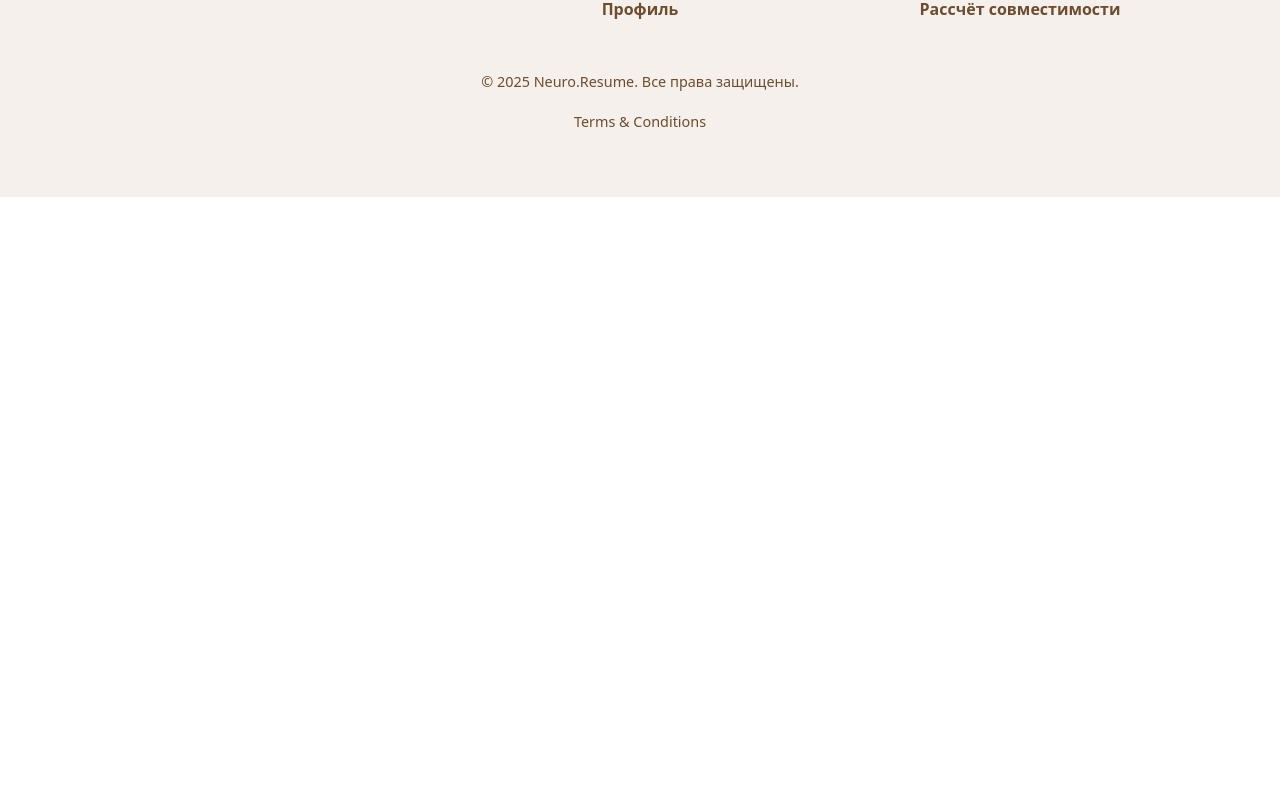
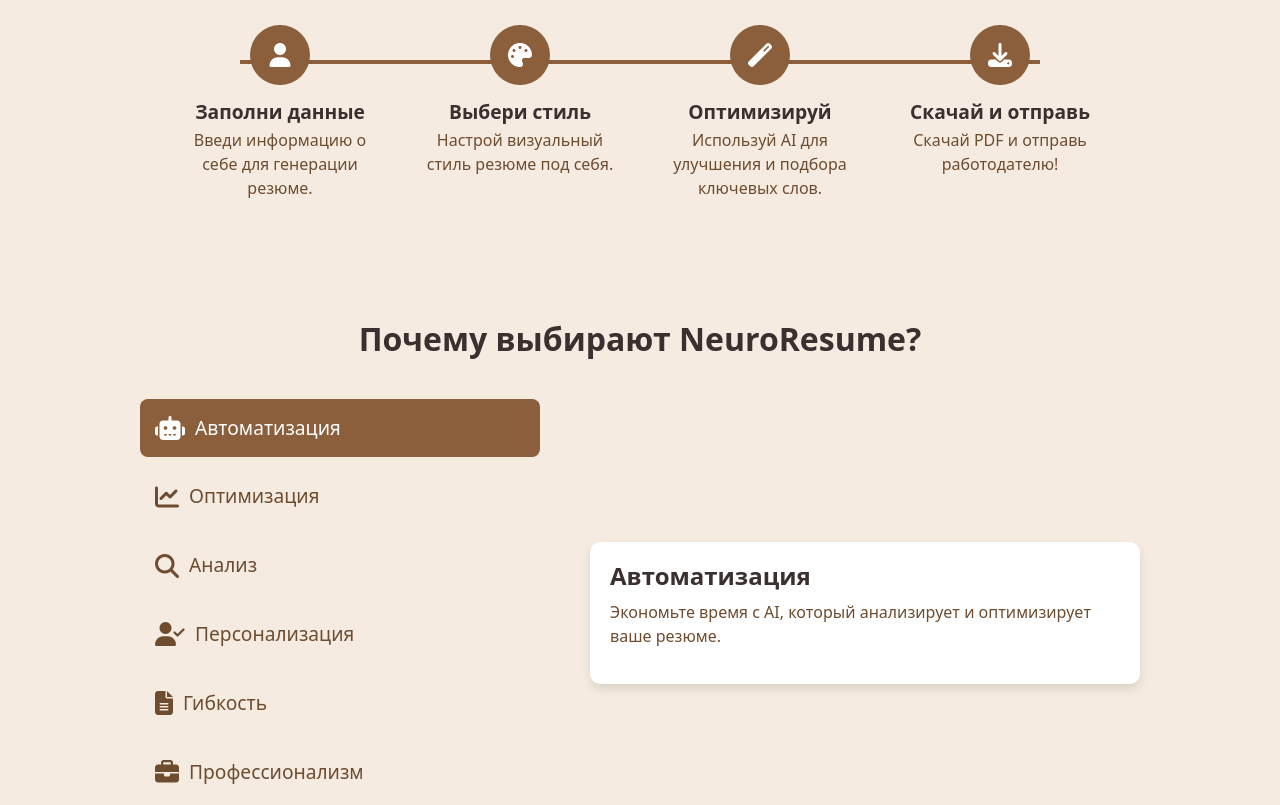
Before and after one commit to xle6yc3k/NeuroResume, a Vue app: page / in a window 1280 px wide. Shown: the part 1175-1980 px from the top of the page. Before the commit the page ends 1372 px from the top, so only its background shows below. Built offline with nearby package versions, Linux system fonts and the light colour scheme.

Commit message:
+Advantages, CallToAction, WorkLogic, +icons

```diff
--- a/package.json
+++ b/package.json
@@ -9,6 +9,7 @@
     "preview": "vite preview"
   },
   "dependencies": {
+    "@fortawesome/fontawesome-free": "^6.7.2",
     "@popperjs/core": "^2.11.8",
     "bootstrap": "^5.3.3",
     "vue": "^3.5.13",
--- /dev/null
+++ b/src/components/AdvantagesSection.vue
@@ -0,0 +1,152 @@
+<template>
+    <section class="advantages fade-up">
+      <div class="container">
+        <h2 class="section-title text-center">Почему выбирают NeuroResume?</h2>
+
+        <div class="advantages-content">
+          <!-- Список преимуществ -->
+          <ul class="advantages-list">
+            <li
+              v-for="(advantage, index) in advantages"
+              :key="index"
+              @mouseover="setActiveAdvantage(index)"
+              :class="{ 'active': activeIndex === index }"
+            >
+              <i :class="advantage.icon" class="advantage-icon"></i>
+              <span>{{ advantage.title }}</span>
+            </li>
+          </ul>
+
+          <!-- Описание преимущества -->
+          <div class="advantage-description">
+            <transition name="fade">
+              <div :key="activeIndex">
+                <h4>{{ advantages[activeIndex].title }}</h4>
+                <p>{{ advantages[activeIndex].description }}</p>
+              </div>
+            </transition>
+          </div>
+        </div>
+      </div>
+    </section>
+  </template>
+
+  <script setup>
+  import { ref } from 'vue';
+
+  const advantages = ref([
+    { icon: "fas fa-robot", title: "Автоматизация", description: "Экономьте время с AI, который анализирует и оптимизирует ваше резюме." },
+    { icon: "fas fa-chart-line", title: "Оптимизация", description: "Алгоритмы AI помогают сделать ваше резюме более заметным для ATS." },
+    { icon: "fas fa-search", title: "Анализ", description: "AI анализирует вакансии и подбирает ключевые навыки для вашего резюме." },
+    { icon: "fas fa-user-check", title: "Персонализация", description: "Настраивайте стиль и содержание резюме под ваши цели и предпочтения." },
+    { icon: "fas fa-file-alt", title: "Гибкость", description: "Создавайте несколько версий резюме для разных вакансий." },
+    { icon: "fas fa-briefcase", title: "Профессионализм", description: "Структурированное и оформленное резюме повышает шансы на успех." }
+  ]);
+
+  const activeIndex = ref(0);
+
+  const setActiveAdvantage = (index) => {
+    activeIndex.value = index;
+  };
+  </script>
+
+  <style>
+  /* 🔹 Основная секция */
+  .advantages {
+    background-color: #f5ebe0;
+    padding: 60px 0;
+  }
+
+  /* 🔹 Заголовок */
+  .section-title {
+    font-size: 2rem;
+    font-weight: bold;
+    color: #3b2f2f;
+    margin-bottom: 40px;
+  }
+
+  /* 🔹 Контейнер преимуществ */
+  .advantages-content {
+    display: flex;
+    justify-content: space-between;
+    align-items: center;
+    max-width: 1000px;
+    margin: 0 auto;
+    gap: 30px;
+  }
+
+  /* 🔹 Список преимуществ */
+  .advantages-list {
+    list-style: none;
+    padding: 0;
+    width: 40%;
+  }
+
+  .advantages-list li {
+    display: flex;
+    align-items: center;
+    padding: 15px;
+    font-size: 1.2rem;
+    color: #6d4c2f;
+    cursor: pointer;
+    transition: 0.3s;
+    border-radius: 8px;
+    margin-bottom: 10px;
+  }
+
+  .advantages-list li:hover,
+  .advantages-list li.active {
+    background: #8b5e3c;
+    color: #fff;
+  }
+
+  .advantage-icon {
+    font-size: 1.5rem;
+    margin-right: 10px;
+  }
+
+  /* 🔹 Описание */
+  .advantage-description {
+    width: 55%;
+    background: #fff;
+    padding: 20px;
+    border-radius: 10px;
+    box-shadow: 0 5px 10px rgba(0, 0, 0, 0.1);
+  }
+
+  .advantage-description h4 {
+    font-size: 1.5rem;
+    font-weight: bold;
+    color: #3b2f2f;
+    margin-bottom: 10px;
+  }
+
+  .advantage-description p {
+    font-size: 1rem;
+    color: #6d4c2f;
+  }
+
+  /* 🔹 Анимация появления текста */
+  .fade-enter-active, .fade-leave-active {
+    transition: opacity 0.5s;
+  }
+  .fade-enter, .fade-leave-to {
+    opacity: 0;
+  }
+
+  /* 🔹 Адаптация */
+  @media (max-width: 768px) {
+    .advantages-content {
+      flex-direction: column;
+      text-align: center;
+    }
+
+    .advantages-list {
+      width: 100%;
+    }
+
+    .advantage-description {
+      width: 100%;
+    }
+  }
+  </style>
--- /dev/null
+++ b/src/components/CallToActionSection.vue
@@ -0,0 +1,37 @@
+<template>
+    <section class="cta-section text-center py-5">
+      <div class="container">
+        <h2 class="cta-title">Готов к созданию идеального резюме?</h2>
+        <router-link to="/resume-builder" class="btn cta-btn">Начать бесплатно</router-link>
+      </div>
+    </section>
+  </template>
+
+  <style>
+  .cta-section {
+    background: #8b5e3c;
+    color: white;
+  }
+
+  .cta-title {
+    font-size: 2rem;
+    font-weight: bold;
+    margin-bottom: 20px;
+  }
+
+  .cta-btn {
+    background: white;
+    color: #8b5e3c;
+    padding: 10px 20px;
+    font-size: 1.2rem;
+    font-weight: bold;
+    text-decoration: none;
+    border-radius: 8px;
+    transition: 0.3s;
+  }
+
+  .cta-btn:hover {
+    background: #3b2f2f;
+    color: white;
+  }
+  </style>
--- /dev/null
+++ b/src/components/WorkLogicSection.vue
@@ -0,0 +1,163 @@
+<template>
+    <section class="how-it-works fade-up">
+      <div class="container">
+        <h2 class="section-title text-center">Как это работает?</h2>
+
+        <!-- Линия с шагами -->
+        <div class="timeline">
+          <div
+            v-for="(step, index) in steps"
+            :key="index"
+            class="timeline-step"
+            :class="{ 'active': isVisible }"
+            ref="stepElements"
+          >
+            <div class="icon-circle">
+              <i :class="step.icon"></i>
+            </div>
+            <h4 class="step-title">{{ step.title }}</h4>
+            <p class="step-text">{{ step.text }}</p>
+          </div>
+        </div>
+      </div>
+    </section>
+  </template>
+
+  <script setup>
+  import { ref, onMounted } from 'vue';
+
+  const steps = ref([
+    { icon: 'fas fa-user', title: 'Заполни данные', text: 'Введи информацию о себе для генерации резюме.' },
+    { icon: 'fas fa-palette', title: 'Выбери стиль', text: 'Настрой визуальный стиль резюме под себя.' },
+    { icon: 'fas fa-magic', title: 'Оптимизируй', text: 'Используй AI для улучшения и подбора ключевых слов.' },
+    { icon: 'fas fa-download', title: 'Скачай и отправь', text: 'Скачай PDF и отправь работодателю!' },
+  ]);
+
+  const stepElements = ref([]);
+  const isVisible = ref(false);
+
+  onMounted(() => {
+    const observer = new IntersectionObserver((entries) => {
+      entries.forEach((entry) => {
+        if (entry.isIntersecting) {
+          isVisible.value = true;
+        }
+      });
+    }, { threshold: 0.3 });
+
+    stepElements.value.forEach((el) => observer.observe(el));
+  });
+  </script>
+
+  <style>
+  /* 🔹 Основная секция */
+  .how-it-works {
+    background-color: #f5ebe0;
+    padding: 60px 0;
+    text-align: center;
+  }
+
+  /* 🔹 Заголовок */
+  .section-title {
+    font-size: 2rem;
+    font-weight: bold;
+    color: #3b2f2f;
+    margin-bottom: 40px;
+  }
+
+  /* 🔹 Контейнер шагов */
+  .timeline {
+    display: flex;
+    justify-content: space-between;
+    align-items: flex-start;
+    position: relative;
+    max-width: 1000px;
+    margin: 0 auto;
+    padding: 0 20px;
+  }
+
+  /* 🔹 Линия соединения шагов */
+  .timeline::after {
+    content: "";
+    position: absolute;
+    top: 35px;
+    left: 10%;
+    width: 80%;
+    height: 4px;
+    background-color: #8b5e3c;
+    z-index: 0;
+  }
+
+  /* 🔹 Шаг */
+  .timeline-step {
+    text-align: center;
+    position: relative;
+    z-index: 1;
+    flex: 1;
+    opacity: 0;
+    transform: translateY(40px);
+    transition: opacity 0.8s ease-out, transform 0.8s ease-out;
+  }
+
+  /* 🔹 Анимация появления */
+  .timeline-step.active {
+    opacity: 1;
+    transform: translateY(0);
+  }
+
+  /* 🔹 Круглая иконка */
+  .icon-circle {
+    width: 60px;
+    height: 60px;
+    background-color: #8b5e3c;
+    color: white;
+    border-radius: 50%;
+    display: flex;
+    align-items: center;
+    justify-content: center;
+    font-size: 1.5rem;
+    margin: 0 auto 15px;
+  }
+
+  /* 🔹 Заголовок шага */
+  .step-title {
+    font-size: 1.2rem;
+    font-weight: bold;
+    color: #3b2f2f;
+    margin-bottom: 5px;
+  }
+
+  /* 🔹 Описание шага */
+  .step-text {
+    font-size: 1rem;
+    color: #6d4c2f;
+    max-width: 200px;
+    margin: 0 auto;
+  }
+
+  /* 🔹 Адаптация */
+  @media (max-width: 768px) {
+    .timeline {
+      flex-direction: column;
+      align-items: center;
+    }
+
+    .timeline::after {
+      width: 4px;
+      height: 100%;
+      left: 50%;
+      top: 0;
+    }
+
+    .timeline-step {
+      flex-direction: column;
+      align-items: center;
+      text-align: center;
+      margin-bottom: 40px;
+    }
+
+    .timeline-step:last-child {
+      margin-bottom: 0;
+    }
+  }
+  </style>
--- a/src/pages/HomePage.vue
+++ b/src/pages/HomePage.vue
@@ -2,17 +2,26 @@
   <div>
     <HeroSection />
     <FunctionalSection />
+    <WorkLogicSection />
+    <AdvantagesSection />
+    <CallToActionSection />
   </div>
 </template>
 
 <script>
 import HeroSection from "../components/HeroSection.vue";
 import FunctionalSection from "../components/FunctionalSection.vue";
+import WorkLogicSection from "../components/WorkLogicSection.vue";
+import AdvantagesSection from "../components/AdvantagesSection.vue";
+import CallToActionSection from "../components/CallToActionSection.vue";
 
 export default {
   components: {
     HeroSection,
     FunctionalSection,
+    WorkLogicSection,
+    AdvantagesSection,
+    CallToActionSection,
   },
 };
 </script>
--- a/src/router/index.js
+++ b/src/router/index.js
@@ -1,3 +1,4 @@
+import '@fortawesome/fontawesome-free/css/all.min.css';
 import { createRouter, createWebHistory } from 'vue-router';
 import HomePage from '../pages/HomePage.vue';
 import ResumeBuilder from '../pages/ResumeBuilderPage.vue';
```
Also changed, not shown: 1 other file (tests, documents, lock files or other folders).
